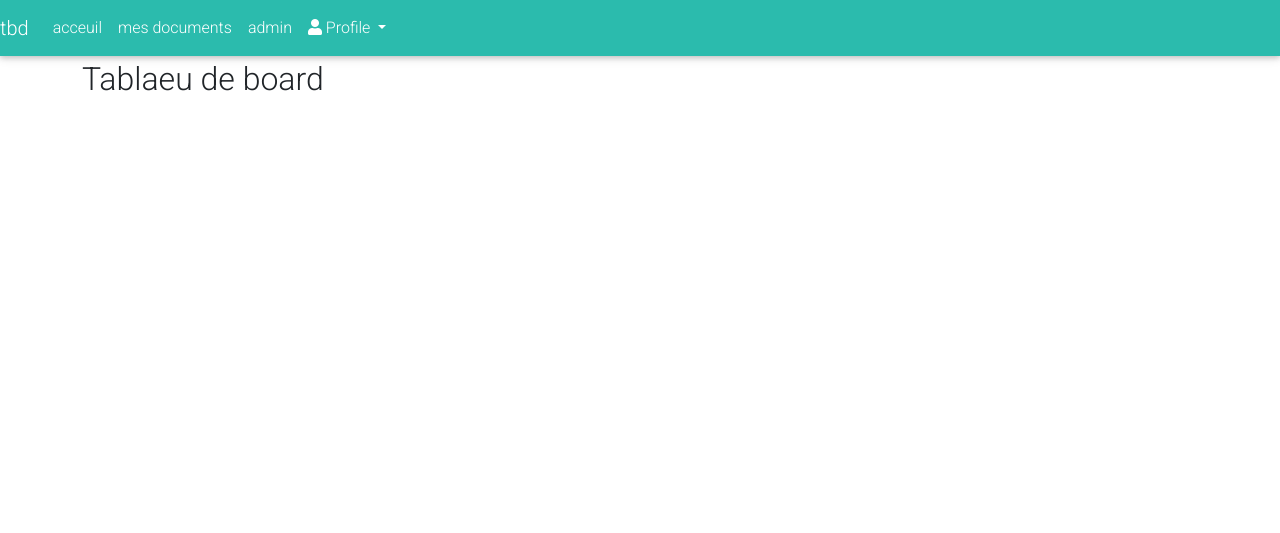
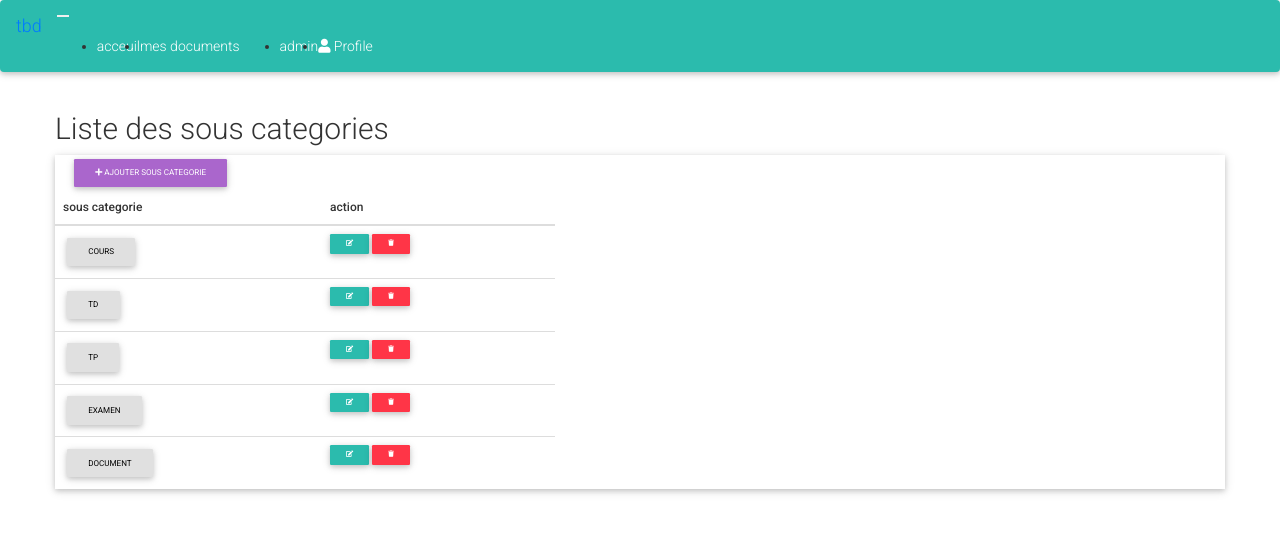
Before and after one commit to rimKhedher2022/djangoGestionDocuments, a Django app: page /my-admin/ in a window 1280 px wide. Shown: the top 533 px of the page. Run offline with Django 4.2, Linux system fonts and the light colour scheme; a user stored in the database is signed in; data comes from the database, SQL or seed files in the repository; parts of the project's set-up code (start-up, migrations or seed data) failed here and were passed over; some libraries are stand-ins or nearby versions.

Commit message:
authentication , permissions et soucategorie

```diff
--- a/app_admin/templates/_navadmin.html
+++ b/app_admin/templates/_navadmin.html
@@ -35,7 +35,7 @@
                 <div class="dropdown-menu dropdown-menu-right dropdown-cyan" aria-labelledby="navbarDropdownMenuLink-333">
                     {% if user.is_authenticated %}
                     <!-- <a class="dropdown-item" href="#">My account</a> -->
-                    <a class="dropdown-item" href="#">déconnexion</a>
+                    <a class="dropdown-item" href="{% url 'logout' %}">déconnexion</a>
                     {%endif%}
                 </div>
             </li>
--- a/app_admin/templates/db.html
+++ b/app_admin/templates/db.html
@@ -5,9 +5,58 @@
 <div class="container">
     <div class="row">
 
-        <div class="col-md-12">
-            <h2>Tablaeu de board</h2>
-        </div>
+
+            <h2>Liste des sous categories </h2>
+            <div class="col-md-12">
+                <a href= ""    class="btn btn-secondary float-right"><i class="fas fa-plus"></i>  ajouter sous categorie</a>
+            </div>
+
+            {% if liste_souscategorie %}
+
+            <div class="card">
+                <div class="card-body">
+
+
+
+
+                    <table class="table table-hover" style="width: 500px;">
+                        <thead>
+                            <tr>
+                                <th class="h6">sous categorie</th>
+                                <th class="h6">action</th>
+
+
+                            </tr>
+                        </thead>
+                        <tbody>
+                            {% for s in liste_souscategorie %}
+                            <tr>
+                                <td class="h6"><a href="{% url 'document_sous_category' s.titre_categorie %}"><button class="btn btn-light">{{s.titre_categorie}}</button></a></td>
+
+                                <td class="h6">
+                                    <a class="btn btn-default btn-rounded btn-sm" href="{% url 'modifier-souscategorie' s.pk %}"><i class="fas fa-edit"></i></a>
+                                    <a class="btn btn-danger btn-rounded btn-sm" href=""><i class="fas fa-trash"></i></a>
+
+
+                                 </td>
+
+
+                            </tr>
+                            {% endfor %}
+                        </tbody>
+                    </table>
+                </div>
+            </div>
+
+            {% else %}
+            <h2>Vous n'avez aucun document</h2>
+            {% endif %}
+
     </div>
+
+
+
+
+
 </div>
 {% endblock %}
--- a/app_admin/templates/mesdocuments.html
+++ b/app_admin/templates/mesdocuments.html
@@ -9,7 +9,7 @@
 
 
 <h2 class="text-center mt-4">Mes documents</h2>
-<div class="container">
+ <div class="container">
     <div class="row">
 
         <div class="col-md-12">
@@ -39,7 +39,7 @@
                                 <th class="h6">titre</th>
                                 <th class="h6">anneé</th>
                                 <th class="h6">matiére</th>
-                                <th class="h6">categorie</th>
+                                <th class="h6">Subcategorie</th>
                                 <th class="h6">institution</th>
                                 <th class="h6">action</th>
                             </tr>
@@ -50,7 +50,7 @@
                                 <td class="h6"><a href="{% url 'detail' document.id %}">{{document.titre}}</a></td>
                                 <td class="h6">{{document.annee}}</td>
                                 <td class="h6">{{document.matiére}}</td>
-                                <td class="h6">{{document.categorie}}</td>
+                                <td class="h6">{{document.Subcategorie}}</td>
                                 <td class="h6">{{document.institution}}</td>
                                 <td class="h6">
                                     <a class="btn btn-default btn-rounded btn-sm" href="{% url 'modifier-document' document.pk %}"><i class="fas fa-edit"></i></a>
--- a/app_admin/urls.py
+++ b/app_admin/urls.py
@@ -8,4 +8,7 @@
     path('ajouter-document',addDocument.as_view(),name="ajouter-document"),
     path('modifier-document/<int:pk>',UpdateDocument.as_view(),name="modifier-document"),
     path('supprimer-document/<int:pk>',DeleteDocument.as_view(),name="supprimer-document"),
+    path('document_sous_category/<str:soucat>',Document_sous_category,name="document_sous_category"),
+    path('modifier-souscategorie/<int:pk>',UpdateSouscategorie.as_view(),name="modifier-souscategorie"),
+
 ]
--- a/app_admin/views.py
+++ b/app_admin/views.py
@@ -1,30 +1,53 @@
 
+from inspect import Attribute
 from django.shortcuts import render,redirect
 from django.views.generic.edit import UpdateView , CreateView,DeleteView
-from blog.models import Document
-from blog.forms import DocumentForm
+from blog.models import Subcategorie, Document
+from blog.forms import DocumentForm , SubcategorieForm
 from django.contrib.auth.mixins import LoginRequiredMixin
 from django import forms
 from django.contrib import messages
-
+from django.contrib.auth.mixins import LoginRequiredMixin
+from django.core.exceptions import PermissionDenied
+from django.contrib.auth.decorators import login_required
+from django.shortcuts import get_object_or_404
 
 def dashboard(request):
-    #  if not request.user.is_authenticated:
-    #   return redirect('home')
-    return render(request,'db.html')
+     if not request.user.is_authenticated:
+      return redirect('login')
+     liste_souscategorie=Subcategorie.objects.all()
+     return render(request,'db.html',{'liste_souscategorie':liste_souscategorie})
 
-
+@login_required
 def user_documents(request):
-    if not request.user.is_authenticated:
-        return redirect('home')
+    # if not request.user.is_authenticated:
+    #     return redirect('login')
 
     liste_documents=Document.objects.filter(user=request.user)
     return render(request,'mesdocuments.html',{'liste_documents':liste_documents})
 
+@login_required
+def Document_sous_category(request,soucat):
+    # if not request.user.is_authenticated:
+    #     return redirect('login')
+
+    liste_documents=Document.objects.filter(user=request.user)
+    liste_souscategorie=Subcategorie.objects.all() #tous les sous categorie
+    if soucat:
+         soucat=get_object_or_404(Subcategorie,titre_categorie=soucat)
+         liste_documents_scat=liste_documents.filter(Subcategorie=soucat)
+
+    return render(request,'documents-souscat.html',{'liste_documents_scat':liste_documents_scat})
 
 
 
-class addDocument(CreateView):
+
+
+
+
+
+
+class addDocument(LoginRequiredMixin,CreateView):
     model = Document
     form_class = DocumentForm
     template_name= "ajouter_document.html"
@@ -36,15 +59,27 @@
         form.instance.user = self.request.user
         return super().form_valid(form)
 
-class UpdateDocument(UpdateView):
+class UpdateDocument(LoginRequiredMixin,UpdateView):
     model = Document
     form_class = DocumentForm
     template_name = 'app_admin/document_form.html'
     success_url= '/my-admin/mes-documents'
 
 
-class DeleteDocument(DeleteView):
+class DeleteDocument(LoginRequiredMixin,DeleteView):
     model = Document
     # form_class = DocumentForm
     template_name = 'app_admin/supprimer_form.html'
     success_url= '/my-admin/mes-documents'
+
+    def dispatch(self, request, *args, **kwargs):
+        # if not request.user.has_perm('blog.supprimer-document'):
+        #    raise PermissionDenied
+        return super().dispatch(request, *args, **kwargs)
+
+
+class UpdateSouscategorie(LoginRequiredMixin,UpdateView):
+    model = Subcategorie
+    form_class = SubcategorieForm
+    template_name = 'app_admin/soucategorie_form.html'
+    success_url= '/my-admin'
--- a/app_auth/views.py
+++ b/app_auth/views.py
@@ -3,6 +3,7 @@
 from django.contrib.auth.models import User
 from django.contrib import messages
 from .forms import *
+
 
 def login_toDoc(request):
 
@@ -16,7 +17,7 @@
             user = authenticate(username=username,password=pwd)
             if user is not None:
                 login(request,user)
-                return redirect('home')
+                return redirect('dashboard')
             else:
                 messages.error(request,"Authentification échouée")
                 return render(request,'login.html',{'form':form})
--- a/blog/admin.py
+++ b/blog/admin.py
@@ -1,7 +1,7 @@
 from django.contrib import admin
 
 # Register your models here.
-from .models import Categorie, Document
+from .models import Subcategorie, Document
 
 admin.site.register(Document)
-admin.site.register(Categorie)
+admin.site.register(Subcategorie)
--- a/blog/models.py
+++ b/blog/models.py
@@ -6,7 +6,7 @@
 #  ??????????
 
 # Create your models here.
-class Categorie(models.Model):
+class Subcategorie(models.Model):
    titre_categorie=models.CharField(max_length=50)
    desc=models.TextField()
 
@@ -23,7 +23,7 @@
     matiére=models.CharField(max_length=50)
     created_at=models.DateTimeField(auto_now_add=True)
     updated_at=models.DateTimeField(auto_now=True)
-    categorie = models.ForeignKey(Categorie,on_delete=models.CASCADE)
+    Subcategorie = models.ForeignKey(Subcategorie,on_delete=models.CASCADE)
     # une categorie a plusieurs documents
 
     def __str__ (self):
--- a/blog/templates/detail.html
+++ b/blog/templates/detail.html
@@ -12,7 +12,7 @@
 
         </div>
         <div class="col-md-4">
-            <h3 class="mt-2">Les autres {{document.categorie}}</h3>
+            <h3 class="mt-2">Les autres {{document.Subcategorie}}</h3>
             <div class="row">
 
 
--- a/blog/views.py
+++ b/blog/views.py
@@ -20,8 +20,8 @@
 
 def detail(request,id_document):
     document=Document.objects.get(id=id_document)
-    categorie=document.categorie
-    documents_en_relations= Document.objects.filter(categorie=categorie)
+    Subcategorie=document.Subcategorie
+    documents_en_relations= Document.objects.filter(Subcategorie=Subcategorie)
 
     return render(request,"detail.html",{"document":document,"der":documents_en_relations})
 
--- a/my_blog/settings.py
+++ b/my_blog/settings.py
@@ -131,3 +131,4 @@
 # https://docs.djangoproject.com/en/4.1/ref/settings/#default-auto-field
 
 DEFAULT_AUTO_FIELD = 'django.db.models.BigAutoField'
+LOGIN_URL =  "/auth/login"
```
Also changed, not shown: app_admin/templates/documents-souscat.html (added, +18 -0 lines), blog/forms.py (+13 -3 lines), app_admin/templates/app_admin/soucategorie_form.html (added), app_admin/templates/mescategorie.html (added), blog/migrations/0006_rename_categorie_subcategorie_and_more.py (added), blog/migrations/0007_rename_subcategorie_document_subcategorie.py (added), db.sqlite3, 1 other file.
